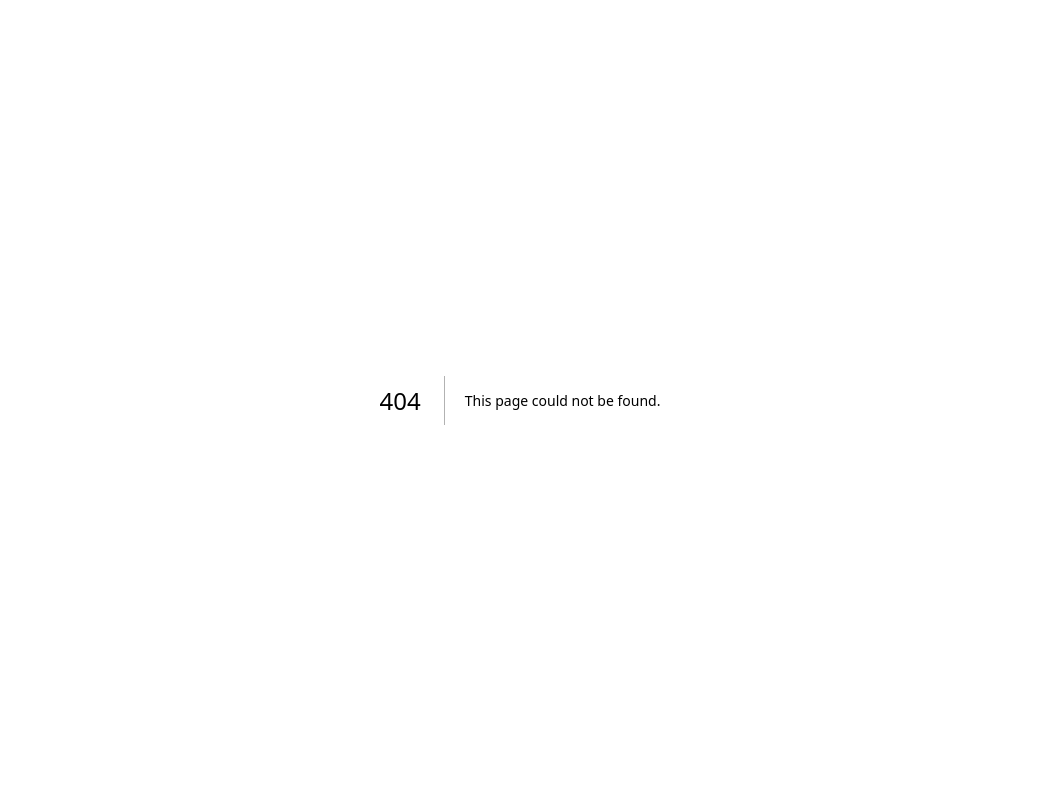
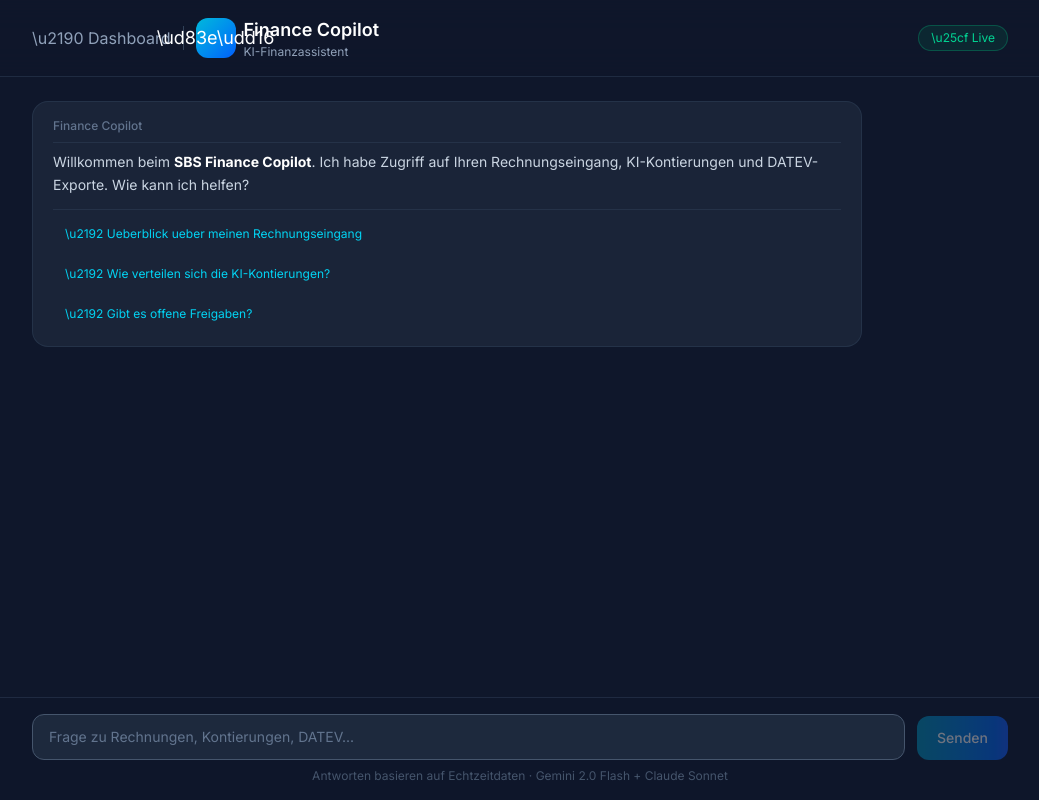
Before and after one commit to SBS-Nexus/sbsnexus-site, a Next.js app: page /dashboard/copilot in a window 1280 px wide. Before the commit this address had no page. Shown: the whole page, without its empty margins (120-1159 px from the left). Built offline with nearby package versions, Linux system fonts and the light colour scheme.

Commit message:
feat: Phase 3.2 Analytics

```diff
--- /dev/null
+++ b/src/app/dashboard/copilot/page.tsx
@@ -0,0 +1,208 @@
+"use client";
+
+import { useState, useRef, useEffect } from "react";
+
+const API_BASE = "https://app.sbsdeutschland.com/api/erechnung";
+
+interface Message {
+  role: "user" | "assistant";
+  content: string;
+  model?: string;
+  sources?: { invoices_analyzed: number; events_analyzed: number; kontierungen_analyzed: number };
+  suggestions?: string[];
+}
+
+export default function CopilotPage() {
+  const [messages, setMessages] = useState<Message[]>([
+    {
+      role: "assistant",
+      content: "Willkommen beim **SBS Finance Copilot**. Ich habe Zugriff auf Ihren Rechnungseingang, KI-Kontierungen und DATEV-Exporte. Wie kann ich helfen?",
+      suggestions: [
+        "Ueberblick ueber meinen Rechnungseingang",
+        "Wie verteilen sich die KI-Kontierungen?",
+        "Gibt es offene Freigaben?",
+      ],
+    },
+  ]);
+  const [input, setInput] = useState("");
+  const [loading, setLoading] = useState(false);
+  const [tenantId, setTenantId] = useState("test-ai-live");
+  const messagesEndRef = useRef<HTMLDivElement>(null);
+  const inputRef = useRef<HTMLTextAreaElement>(null);
+
+  useEffect(() => {
+    messagesEndRef.current?.scrollIntoView({ behavior: "smooth" });
+  }, [messages]);
+
+  useEffect(() => {
+    try {
+      const stored = localStorage.getItem("sbs_user");
+      if (stored) {
+        const user = JSON.parse(stored);
+        setTenantId("tenant-" + user.id);
+      }
+    } catch {}
+  }, []);
+
+  const sendMessage = async (text?: string) => {
+    const question = text || input.trim();
+    if (!question || loading) return;
+
+    const userMsg: Message = { role: "user", content: question };
+    setMessages((prev) => [...prev, userMsg]);
+    setInput("");
+    setLoading(true);
+
+    try {
+      const history = messages
+        .filter((m) => m.role === "user" || m.role === "assistant")
+        .slice(-6)
+        .map((m) => ({ role: m.role, content: m.content }));
+
+      const res = await fetch(API_BASE + "/copilot/chat", {
+        method: "POST",
+        headers: {
+          "Content-Type": "application/json",
+          "X-Tenant-ID": tenantId,
+        },
+        body: JSON.stringify({ question, conversation_history: history }),
+      });
+
+      if (!res.ok) throw new Error("HTTP " + res.status);
+      const data = await res.json();
+
+      const assistantMsg: Message = {
+        role: "assistant",
+        content: data.answer,
+        model: data.model,
+        sources: data.sources,
+        suggestions: data.suggested_questions,
+      };
+      setMessages((prev) => [...prev, assistantMsg]);
+    } catch (err) {
+      setMessages((prev) => [
+        ...prev,
+        {
+          role: "assistant",
+          content: "Entschuldigung, es gab einen Fehler bei der Verbindung zum Finance Copilot.",
+        },
+      ]);
+    } finally {
+      setLoading(false);
+      inputRef.current?.focus();
+    }
+  };
+
+  const handleKeyDown = (e: React.KeyboardEvent) => {
+    if (e.key === "Enter" && !e.shiftKey) {
+      e.preventDefault();
+      sendMessage();
+    }
+  };
+
+  const renderMarkdown = (text: string) => {
+    return text
+      .replace(/\*\*(.*?)\*\*/g, '<strong class="text-white">$1</strong>')
+      .replace(/`(.*?)`/g, '<code class="px-1.5 py-0.5 bg-slate-700 rounded text-cyan-400 text-sm">$1</code>')
+      .replace(/\n\*/g, "\n\u2022")
+      .replace(/\n/g, "<br/>");
+  };
+
+  return (
+    <div className="min-h-screen bg-slate-900 text-white">
+      <div className="border-b border-slate-700/50 bg-slate-900/80 backdrop-blur-lg sticky top-0 z-10">
+        <div className="max-w-5xl mx-auto px-6 py-4 flex items-center justify-between">
+          <div className="flex items-center gap-3">
+            <a href="/dashboard" className="text-slate-400 hover:text-white transition">
+              \u2190 Dashboard
+            </a>
+            <div className="h-6 w-px bg-slate-700" />
+            <div className="flex items-center gap-2">
+              <div className="w-10 h-10 rounded-xl bg-gradient-to-br from-cyan-500 to-blue-600 flex items-center justify-center text-lg">
+                \ud83e\udd16
+              </div>
+              <div>
+                <h1 className="text-lg font-semibold">Finance Copilot</h1>
+                <p className="text-xs text-slate-400">KI-Finanzassistent</p>
+              </div>
+            </div>
+          </div>
+          <div className="px-3 py-1 rounded-full bg-emerald-500/10 border border-emerald-500/30 text-emerald-400 text-xs">
+            \u25cf Live
+          </div>
+        </div>
+      </div>
+
+      <div className="max-w-5xl mx-auto px-6 pb-36">
+        <div className="py-6 space-y-6">
+          {messages.map((msg, i) => (
+            <div key={i} className={"flex " + (msg.role === "user" ? "justify-end" : "justify-start")}>
+              <div className={"max-w-[85%] rounded-2xl px-5 py-4 " + (msg.role === "user"
+                    ? "bg-cyan-600/20 border border-cyan-500/30 text-slate-200"
+                    : "bg-slate-800/80 border border-slate-700/50 text-slate-300")}>
+                {msg.role === "assistant" && (
+                  <div className="flex items-center gap-2 mb-2 pb-2 border-b border-slate-700/50">
+                    <span className="text-xs text-slate-500 font-medium">Finance Copilot</span>
+                    {msg.model && (
+                      <span className="text-xs px-2 py-0.5 rounded-full bg-slate-700 text-slate-400">{msg.model}</span>
+                    )}
+                  </div>
+                )}
+                <div className="leading-relaxed text-sm" dangerouslySetInnerHTML={{ __html: renderMarkdown(msg.content) }} />
+                {msg.sources && (
+                  <div className="mt-3 pt-2 border-t border-slate-700/50 flex gap-3 flex-wrap">
+                    <span className="text-xs text-slate-500">{msg.sources.invoices_analyzed} Rechnungen</span>
+                    <span className="text-xs text-slate-500">{msg.sources.events_analyzed} Events</span>
+                    <span className="text-xs text-slate-500">{msg.sources.kontierungen_analyzed} Kontierungen</span>
+                  </div>
+                )}
+                {msg.suggestions && msg.suggestions.length > 0 && (
+                  <div className="mt-3 pt-2 border-t border-slate-700/50 flex flex-col gap-2">
+                    {msg.suggestions.map((s, j) => (
+                      <button key={j} onClick={() => sendMessage(s)}
+                        className="text-left text-xs text-cyan-400 hover:text-cyan-300 hover:bg-slate-700/50 px-3 py-2 rounded-lg transition">
+                        \u2192 {s}
+                      </button>
+                    ))}
+                  </div>
+                )}
+              </div>
+            </div>
+          ))}
+          {loading && (
+            <div className="flex justify-start">
+              <div className="bg-slate-800/80 border border-slate-700/50 rounded-2xl px-5 py-4">
+                <div className="flex items-center gap-2">
+                  <div className="flex gap-1">
+                    <div className="w-2 h-2 bg-cyan-400 rounded-full animate-bounce" style={{ animationDelay: "0ms" }} />
+                    <div className="w-2 h-2 bg-cyan-400 rounded-full animate-bounce" style={{ animationDelay: "150ms" }} />
+                    <div className="w-2 h-2 bg-cyan-400 rounded-full animate-bounce" style={{ animationDelay: "300ms" }} />
+                  </div>
+                  <span className="text-xs text-slate-500 ml-2">analysiert Daten...</span>
+                </div>
+              </div>
+            </div>
+          )}
+          <div ref={messagesEndRef} />
+        </div>
+      </div>
+
+      <div className="fixed bottom-0 left-0 right-0 bg-slate-900/95 backdrop-blur-lg border-t border-slate-700/50">
+        <div className="max-w-5xl mx-auto px-6 py-4">
+          <div className="flex gap-3 items-end">
+            <textarea ref={inputRef} value={input} onChange={(e) => setInput(e.target.value)}
+              onKeyDown={handleKeyDown} placeholder="Frage zu Rechnungen, Kontierungen, DATEV..."
+              rows={1} className="flex-1 bg-slate-800 border border-slate-600 rounded-xl px-4 py-3 text-sm text-white placeholder-slate-500 resize-none focus:outline-none focus:border-cyan-500 transition" />
+            <button onClick={() => sendMessage()} disabled={!input.trim() || loading}
+              className="px-5 py-3 bg-gradient-to-r from-cyan-600 to-blue-600 rounded-xl text-sm font-medium disabled:opacity-40 hover:from-cyan-500 hover:to-blue-500 transition">
+              {loading ? "..." : "Senden"}
+            </button>
+          </div>
+          <p className="text-center text-xs text-slate-600 mt-2">
+            Antworten basieren auf Echtzeitdaten · Gemini 2.0 Flash + Claude Sonnet
+          </p>
+        </div>
+      </div>
+    </div>
+  );
+}
```
